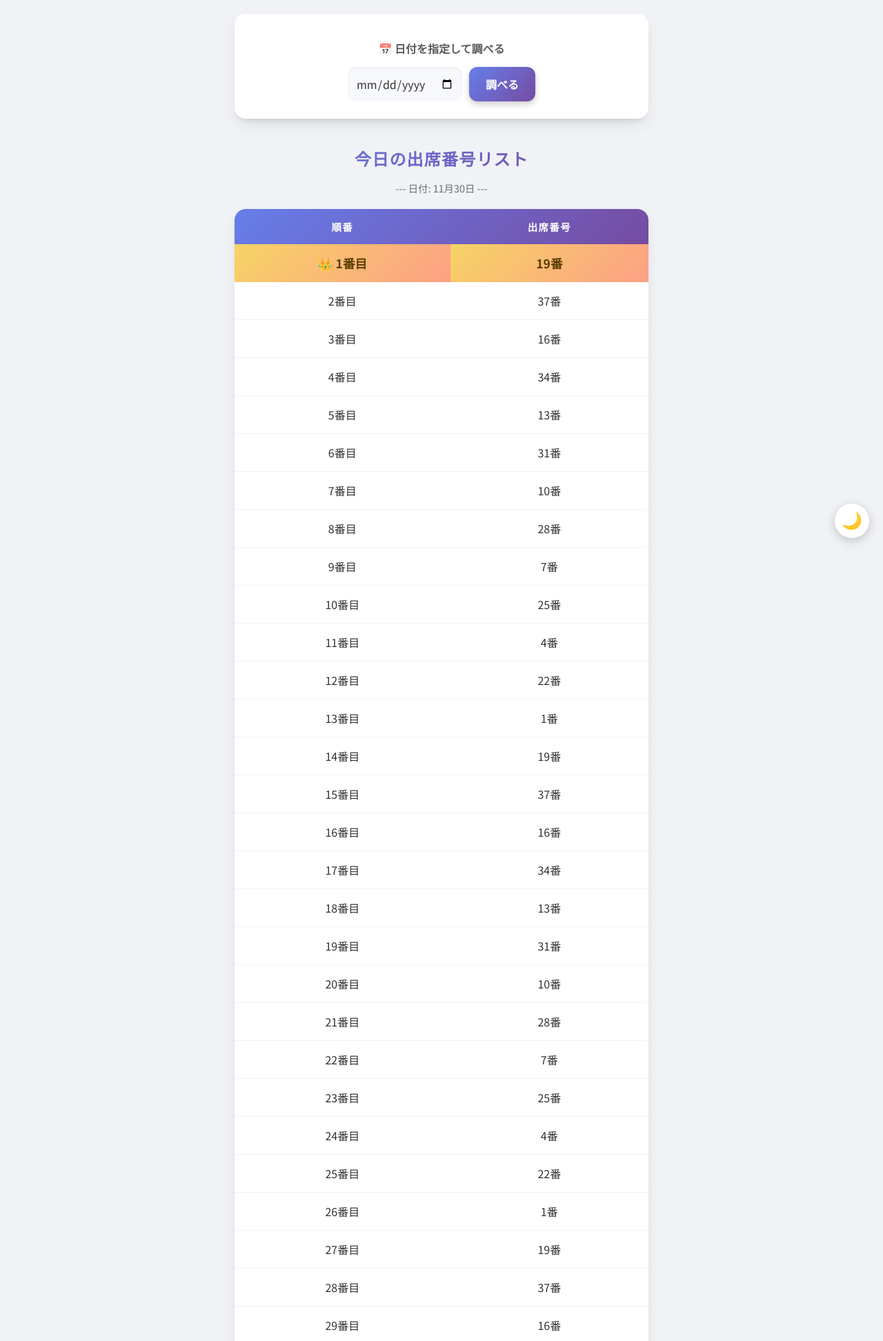
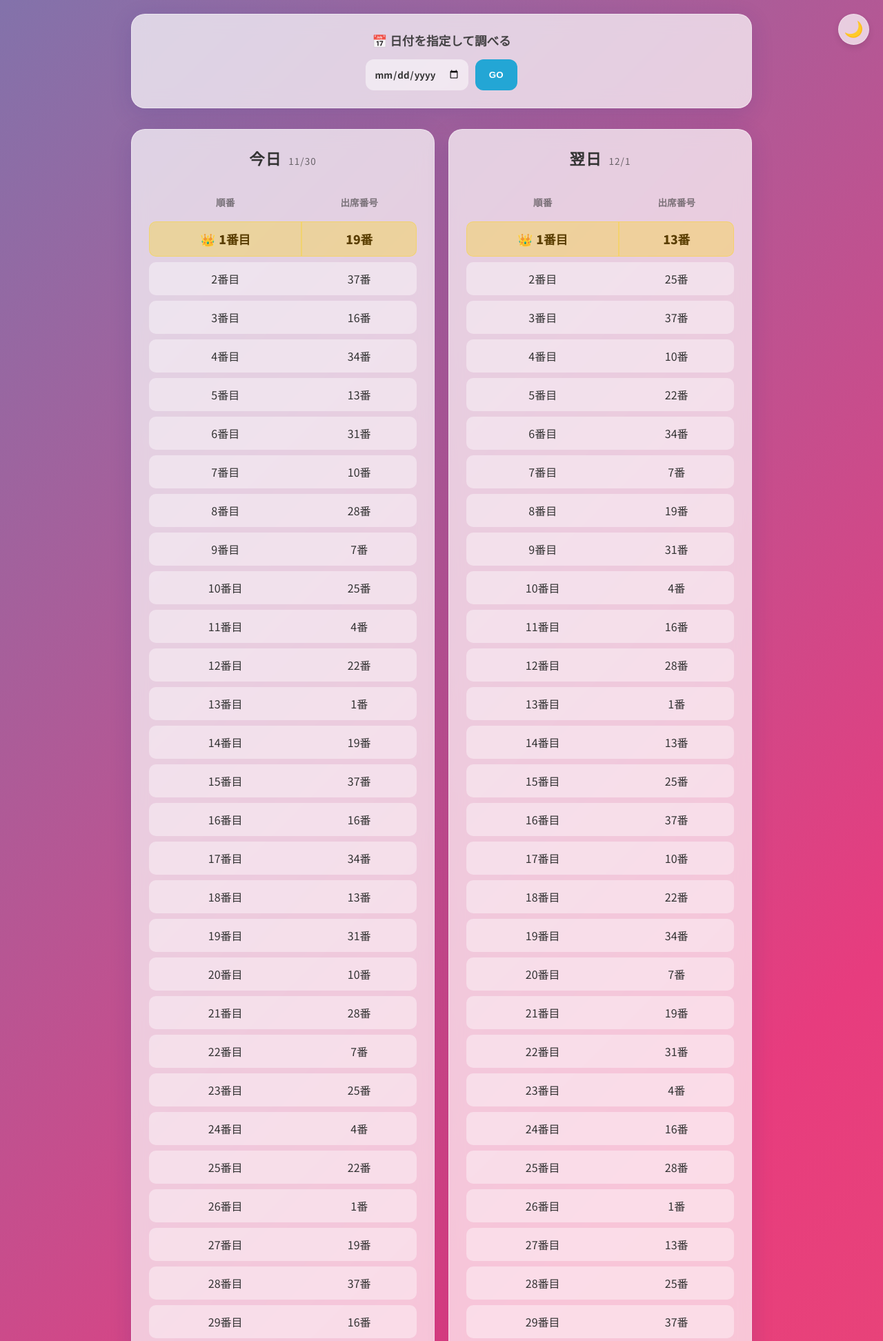
Before and after one commit to hansamubanana-wq/Su-gakukatou, a Flask app: page / in a window 1280 px wide. Shown: the top 1944 px of the page at 69% size. Run offline with Flask 3, Linux system fonts and the light colour scheme.

Commit message:
UI Update: Glassmorphism and Animated Background

```diff
--- a/static/style.css
+++ b/static/style.css
@@ -1,270 +1,268 @@
 /* ========================================= */
-/* 🎨 1. 色と変数の設定 (モダン配色)         */
+/* 🎨 1. 色と変数の設定 (グラスモーフィズム用) */
 /* ========================================= */
 :root {
     /* ライトモード */
-    --bg-color: #f0f2f5; /* 少し青みがかったライトグレー */
+    --bg-gradient: linear-gradient(-45deg, #ee7752, #e73c7e, #23a6d5, #23d5ab);
     --text-color: #333333;
-    --card-bg: #ffffff;
-    --accent-gradient: linear-gradient(135deg, #667eea 0%, #764ba2 100%); /* おしゃれな紫〜青 */
-    --accent-color: #667eea;
-    --border-radius: 16px;
-    --shadow-soft: 0 10px 25px -5px rgba(0, 0, 0, 0.1), 0 8px 10px -6px rgba(0, 0, 0, 0.1);
-    --shadow-inset: inset 0 2px 4px 0 rgba(0,0,0, 0.06);
-    --input-bg: #f7f9fc;
-    --gold-gradient: linear-gradient(135deg, #f6d365 0%, #fda085 100%); /* 1位用のゴールド */
-    --gold-text: #5a3e00;
+    /* ガラスの質感 */
+    --glass-bg: rgba(255, 255, 255, 0.7);
+    --glass-border: 1px solid rgba(255, 255, 255, 0.4);
+    --glass-shadow: 0 8px 32px 0 rgba(31, 38, 135, 0.15);
+
+    --accent-color: #23a6d5;
+    --highlight-bg: rgba(255, 215, 0, 0.3); /* ゴールドの透け感 */
+    --highlight-text: #5a3e00;
 }
 
 /* ダークモード */
 body.dark-mode {
-    --bg-color: #121212;
-    --text-color: #e0e0e0;
-    --card-bg: #1e1e1e;
-    --accent-gradient: linear-gradient(135deg, #4facfe 0%, #00f2fe 100%); /* ネオンブルー */
+    /* ダークモード用の背景（少し暗めのオーロラ） */
+    --bg-gradient: linear-gradient(-45deg, #1a1a2e, #16213e, #0f3460, #533483);
+    --text-color: #f0f0f0;
+    /* 黒ガラスの質感 */
+    --glass-bg: rgba(20, 20, 20, 0.75);
+    --glass-border: 1px solid rgba(255, 255, 255, 0.1);
+    --glass-shadow: 0 8px 32px 0 rgba(0, 0, 0, 0.5);
+
     --accent-color: #4facfe;
-    --shadow-soft: 0 10px 25px -5px rgba(0, 0, 0, 0.5);
-    --shadow-inset: inset 0 2px 4px 0 rgba(0,0,0, 0.5);
-    --input-bg: #2d2d2d;
-    --gold-gradient: linear-gradient(135deg, #b88746 0%, #fdf5a6 100%); /* ダークゴールド */
-    --gold-text: #3e2b00;
+    --highlight-bg: rgba(255, 215, 0, 0.2);
+    --highlight-text: #ffffff;
 }
 
 /* ========================================= */
-/* 📐 2. ベースレイアウト                    */
+/* 🌊 2. 背景アニメーション                  */
 /* ========================================= */
 body {
     font-family: 'Noto Sans JP', sans-serif;
-    background-color: var(--bg-color);
+    margin: 0;
+    padding: 20px;
+    min-height: 100vh;
     color: var(--text-color);
-    max-width: 600px; /* スマホで見やすい幅に調整 */
-    margin: 0 auto;
-    padding: 20px;
-    transition: background-color 0.3s ease;
-    -webkit-font-smoothing: antialiased; /* 文字を滑らかに */
+
+    /* 動くグラデーション背景 */
+    background: var(--bg-gradient);
+    background-size: 400% 400%;
+    animation: gradientBG 15s ease infinite;
+
+    -webkit-font-smoothing: antialiased;
 }
 
-/* カード共通スタイル（背景の白い箱） */
-.search-container,
-.search-result-area,
-table, /* テーブル自体をカードに見立てる */
-.copy-btn {
-    background-color: var(--card-bg);
-    border-radius: var(--border-radius);
-    box-shadow: var(--shadow-soft);
-    margin-bottom: 30px;
-    overflow: hidden; /* 角丸からはみ出さないように */
-    border: none; /* 枠線を消す */
+@keyframes gradientBG {
+    0% { background-position: 0% 50%; }
+    50% { background-position: 100% 50%; }
+    100% { background-position: 0% 50%; }
 }
 
-/* タイトルまわり */
-h1 {
-    font-size: 1.5em;
-    text-align: center;
-    margin: 40px 0 10px;
-    background: var(--accent-gradient);
-    -webkit-background-clip: text;
-    -webkit-text-fill-color: transparent; /* 文字だけグラデーション */
-    font-weight: 800;
-    letter-spacing: 0.05em;
-    border: none; /* 下線を削除 */
-}
-
-p.date {
-    text-align: center;
-    font-size: 0.9em;
-    color: var(--text-color);
-    opacity: 0.7;
-    margin-bottom: 20px;
-}
-
-hr {
-    display: none; /* 古い区切り線は削除 */
+/* コンテンツ幅の制限 */
+.app-wrapper {
+    max-width: 900px; /* PCでは少し広く */
+    margin: 0 auto;
 }
 
 /* ========================================= */
-/* 🔍 検索エリア                             */
+/* 🧊 3. グラスモーフィズム (ガラスのカード) */
 /* ========================================= */
+.glass-card {
+    background: var(--glass-bg);
+    backdrop-filter: blur(12px); /* すりガラス効果 */
+    -webkit-backdrop-filter: blur(12px);
+    border-radius: 20px;
+    border: var(--glass-border);
+    box-shadow: var(--glass-shadow);
+    padding: 25px;
+    margin-bottom: 30px;
+}
+
+/* PCレイアウト：横並び */
+@media (min-width: 768px) {
+    .main-grid {
+        display: grid;
+        grid-template-columns: 1fr 1fr; /* 2列 */
+        gap: 20px;
+    }
+    .glass-card {
+        margin-bottom: 0; /* グリッド内の余白はgapで調整 */
+    }
+    .search-container, .search-result-area {
+        margin-bottom: 30px;
+    }
+}
+
+/* ========================================= */
+/* 📝 4. 各要素のデザイン                    */
+/* ========================================= */
+
+/* タイトル */
+h1 {
+    font-size: 1.4em;
+    text-align: center;
+    margin: 0 0 20px 0;
+    color: var(--text-color);
+    font-weight: 900;
+    letter-spacing: 0.05em;
+    display: flex;
+    align-items: baseline;
+    justify-content: center;
+    gap: 10px;
+}
+
+.small-text {
+    font-size: 0.6em;
+    font-weight: normal;
+    opacity: 0.7;
+}
+
+/* 検索エリア */
 .search-container {
-    padding: 25px;
     text-align: center;
 }
-
 .search-container h2 {
-    font-size: 1em;
-    margin-bottom: 15px;
-    opacity: 0.8;
+    margin-top: 0;
+    font-size: 1.1em;
+    opacity: 0.9;
 }
-
 form {
     display: flex;
     gap: 10px;
     justify-content: center;
 }
-
 input[type="date"] {
     padding: 12px;
-    font-size: 1em;
+    border-radius: 12px;
     border: none;
-    border-radius: 12px;
-    background-color: var(--input-bg);
-    color: var(--text-color);
-    box-shadow: var(--shadow-inset);
+    background: rgba(255,255,255,0.5); /* 半透明 */
+    color: #333;
+    font-family: inherit;
+    font-weight: bold;
     outline: none;
-    font-family: inherit;
+}
+body.dark-mode input[type="date"] {
+    background: rgba(0,0,0,0.3);
+    color: white;
 }
 
 button {
-    padding: 12px 24px;
-    font-size: 1em;
-    background: var(--accent-gradient);
+    padding: 12px 20px;
+    background: var(--accent-color);
     color: white;
     border: none;
     border-radius: 12px;
+    font-weight: bold;
     cursor: pointer;
-    font-weight: bold;
-    transition: transform 0.2s, box-shadow 0.2s;
-    box-shadow: 0 4px 10px rgba(0,0,0,0.2);
+    transition: transform 0.1s;
+}
+button:active { transform: scale(0.95); }
+
+/* テーブル */
+table {
+    width: 100%;
+    border-collapse: separate;
+    border-spacing: 0 8px; /* 行の間隔を空ける */
+    margin-top: 10px;
 }
 
-button:active {
-    transform: scale(0.95);
+th {
+    padding: 10px;
+    font-size: 0.85em;
+    color: var(--text-color);
+    opacity: 0.6;
+    text-align: center;
+}
+
+td {
+    background: rgba(255,255,255,0.4); /* 行ごとの薄いガラス */
+    padding: 12px;
+    text-align: center;
+    font-weight: 500;
+}
+body.dark-mode td {
+    background: rgba(255,255,255,0.05);
+}
+
+/* 行の角丸処理 */
+tr td:first-child { border-radius: 10px 0 0 10px; }
+tr td:last-child { border-radius: 0 10px 10px 0; }
+
+/* 👑 1位のデザイン */
+tr.highlight td {
+    background: var(--highlight-bg);
+    color: var(--highlight-text);
+    font-weight: 900;
+    font-size: 1.1em;
+    position: relative;
+    border: 1px solid rgba(255, 215, 0, 0.3);
+}
+tr.highlight td:first-child::before {
+    content: "👑";
+    margin-right: 5px;
+}
+
+/* コピーボタン */
+.copy-btn {
+    display: block;
+    width: 100%;
+    margin-top: 20px;
+    padding: 12px;
+    background: rgba(255,255,255,0.1);
+    border: 1px solid var(--text-color);
+    color: var(--text-color);
+    border-radius: 30px; /* 丸ボタン */
+    font-weight: bold;
+    cursor: pointer;
+    transition: all 0.3s;
+}
+.copy-btn:hover {
+    background: var(--text-color);
+    color: var(--bg-color); /* 反転 */
+}
+.copy-btn.copied {
+    background: #4cd964;
+    border-color: #4cd964;
+    color: white;
+}
+
+/* テーマ切り替えボタン */
+.theme-switch-wrapper {
+    position: fixed;
+    top: 20px;
+    right: 20px;
+    z-index: 1000;
+}
+#theme-toggle {
+    background: var(--glass-bg);
+    backdrop-filter: blur(5px);
+    border: 1px solid rgba(255,255,255,0.3);
+    width: 45px;
+    height: 45px;
+    border-radius: 50%;
+    font-size: 1.4em;
+    box-shadow: 0 4px 10px rgba(0,0,0,0.1);
+    display: flex;
+    align-items: center;
+    justify-content: center;
+    padding: 0;
 }
 
 /* ========================================= */
-/* 📊 リスト（テーブル）デザイン             */
+/* ✨ アニメーション設定                     */
 /* ========================================= */
-table {
-    width: 100%;
-    border-collapse: collapse; /* 隙間をなくす */
-    margin-top: 0;
+@keyframes fadeInUp {
+    from { opacity: 0; transform: translateY(10px); }
+    to { opacity: 1; transform: translateY(0); }
 }
 
-thead {
-    background: var(--accent-gradient);
-    color: white;
-}
-
-th {
-    padding: 15px;
-    font-size: 0.9em;
-    letter-spacing: 0.1em;
-    background: transparent; /* グラデーションを活かす */
-    border: none;
-}
-
-td {
-    padding: 15px;
-    text-align: center;
-    border-bottom: 1px solid rgba(0,0,0,0.05); /* うっすらとした線 */
-}
-
-/* 最後の行の線は消す */
-tr:last-child td {
-    border-bottom: none;
-}
-
-/* 偶数行の色付けをやめて、スッキリさせる */
-tr:nth-child(even) td {
-    background-color: transparent;
-}
-
-/* 👑 1位のスペシャル演出 */
-tr.highlight td {
-    background: var(--gold-gradient);
-    color: var(--gold-text);
-    font-weight: bold;
-    border: none;
-    position: relative;
-    font-size: 1.1em; /* 少し大きく */
-}
-
-/* 1位の行の左端に王冠をつける（擬似要素） */
-tr.highlight td:first-child::before {
-    content: "👑 ";
-}
-
-/* ========================================= */
-/* 📋 コピーボタン                           */
-/* ========================================= */
-.copy-btn {
-    display: block;
-    width: 100%;
-    margin-top: -20px; /* テーブルとくっつける */
-    margin-bottom: 50px;
-    padding: 15px;
-    background: var(--card-bg);
-    color: var(--accent-color);
-    font-weight: bold;
-    border-top: 1px solid rgba(0,0,0,0.05);
-    border-radius: 0 0 16px 16px; /* 下側だけ丸く */
-    box-shadow: var(--shadow-soft);
-    cursor: pointer;
-    transition: background-color 0.2s;
-    text-align: center;
-}
-
-.copy-btn:hover {
-    background-color: var(--input-bg);
-}
-
-.copy-btn.copied {
-    background: #4cd964; /* 成功時の緑 */
-    color: white;
-}
-
-/* ========================================= */
-/* 🌙 テーマ切り替えボタン                   */
-/* ========================================= */
-.theme-switch-wrapper {
-    position: fixed; /* 画面右下に固定 */
-    bottom: 20px;
-    right: 20px;
-    z-index: 100;
-}
-
-#theme-toggle {
-    background: var(--card-bg);
-    color: var(--text-color);
-    border: none;
-    width: 50px;
-    height: 50px;
-    border-radius: 50%;
-    font-size: 1.5em;
-    cursor: pointer;
-    box-shadow: 0 4px 15px rgba(0,0,0,0.2);
-    display: flex;
-    align-items: center;
-    justify-content: center;
-    transition: transform 0.3s;
-}
-
-#theme-toggle:hover {
-    transform: rotate(15deg) scale(1.1);
-}
-
-/* ========================================= */
-/* ✨ アニメーション                         */
-/* ========================================= */
-@keyframes slideUpFade {
-    from {
-        opacity: 0;
-        transform: translateY(15px) scale(0.98);
-    }
-    to {
-        opacity: 1;
-        transform: translateY(0) scale(1);
-    }
+.glass-card {
+    animation: fadeInUp 0.6s ease-out forwards;
 }
 
 tbody tr {
     opacity: 0;
-    animation: slideUpFade 0.4s cubic-bezier(0.2, 0.8, 0.2, 1) forwards;
+    animation: fadeInUp 0.4s ease-out forwards;
 }
 
-/* 順番に表示させる遅延設定 */
-tbody tr:nth-child(1)  { animation-delay: 0.05s; }
-tbody tr:nth-child(2)  { animation-delay: 0.08s; }
-tbody tr:nth-child(3)  { animation-delay: 0.11s; }
-/* ... (40まで書くと長いので省略、CSSの仕組み上これだけでも十分綺麗に見えます) ... */
-tbody tr:nth-child(n+4) { animation-delay: 0.15s; } /* 4番目以降はまとめて */
+/* 順番に表示 */
+tbody tr:nth-child(1) { animation-delay: 0.1s; }
+tbody tr:nth-child(2) { animation-delay: 0.15s; }
+tbody tr:nth-child(3) { animation-delay: 0.2s; }
+tbody tr:nth-child(n+4) { animation-delay: 0.25s; }
--- a/templates/index.html
+++ b/templates/index.html
@@ -6,7 +6,7 @@
     <title>出席番号リストツール</title>
 
     <link rel="manifest" href="{{ url_for('static', filename='manifest.json') }}">
-    <meta name="theme-color" content="#007bff">
+    <meta name="theme-color" content="#667eea">
 
     <meta name="apple-mobile-web-app-capable" content="yes">
     <meta name="apple-mobile-web-app-status-bar-style" content="black-translucent">
@@ -23,7 +23,7 @@
 
     <link rel="preconnect" href="https://fonts.googleapis.com">
     <link rel="preconnect" href="https://fonts.gstatic.com" crossorigin>
-    <link href="https://fonts.googleapis.com/css2?family=Noto+Sans+JP:wght@400;700&display=swap" rel="stylesheet">
+    <link href="https://fonts.googleapis.com/css2?family=Noto+Sans+JP:wght@400;700;900&display=swap" rel="stylesheet">
 
     <link rel="icon" href="{{ url_for('static', filename='favicon.png') }}" type="image/png">
 
@@ -35,17 +35,19 @@
         <button id="theme-toggle">🌙</button>
     </div>
 
-    <div class="search-container">
+    <div class="app-wrapper">
+
+        <div class="search-container glass-card">
             <h2>📅 日付を指定して調べる</h2>
             <form method="POST">
                 <input type="date" name="target_date" required>
-            <button type="submit">調べる</button>
+                <button type="submit">GO</button>
             </form>
         </div>
 
         {% if search_result %}
-    <div class="search-result-area">
-        <h1>{{ search_result.month }}月{{ search_result.day }}日のリスト</h1>
+        <div class="search-result-area glass-card">
+            <h1>{{ search_result.month }}月{{ search_result.day }}日 <span class="small-text">のリスト</span></h1>
             <table id="searchTable">
                 <thead>
                     <tr><th>順番</th><th>出席番号</th></tr>
@@ -59,13 +61,13 @@
                 </tbody>
             </table>
             <button class="copy-btn" data-target="searchTable">リストをコピー</button>
-        <hr class="section-spacer">
         </div>
         {% endif %}
 
-    <h1>今日の出席番号リスト</h1>
-    <p class="date">--- 日付: {{ today.month }}月{{ today.day }}日 ---</p>
+        <div class="main-grid">
 
+            <section class="glass-card">
+                <h1>今日 <span class="small-text">{{ today.month }}/{{ today.day }}</span></h1>
                 <table id="todayTable">
                     <thead><tr><th>順番</th><th>出席番号</th></tr></thead>
                     <tbody>
@@ -74,11 +76,11 @@
                     {% endfor %}
                     </tbody>
                 </table>
-    <button class="copy-btn" data-target="todayTable">リストをコピー</button>
+                <button class="copy-btn" data-target="todayTable">コピー</button>
+            </section>
 
-    <h1 class="section-spacer">翌日の出席番号リスト</h1>
-    <p class="date">--- 日付: {{ tomorrow.month }}月{{ tomorrow.day }}日 ---</p>
-
+            <section class="glass-card">
+                <h1>翌日 <span class="small-text">{{ tomorrow.month }}/{{ tomorrow.day }}</span></h1>
                 <table id="tomorrowTable">
                     <thead><tr><th>順番</th><th>出席番号</th></tr></thead>
                     <tbody>
@@ -87,11 +89,15 @@
                     {% endfor %}
                     </tbody>
                 </table>
-    <button class="copy-btn" data-target="tomorrowTable">リストをコピー</button>
+                <button class="copy-btn" data-target="tomorrowTable">コピー</button>
+            </section>
+
+        </div>
+    </div>
 
     <script>
         document.addEventListener('DOMContentLoaded', () => {
-            // --- コピー機能 ---
+            // コピー機能
             const copyButtons = document.querySelectorAll('.copy-btn');
             copyButtons.forEach(button => {
                 button.addEventListener('click', () => {
@@ -106,32 +112,30 @@
                         copyText += `${order} ${number}\n`;
                     });
                     navigator.clipboard.writeText(copyText).then(() => {
-                        button.textContent = 'コピーしました！🎉';
+                        const originalText = button.textContent;
+                        button.textContent = 'OK! ✨';
                         button.classList.add('copied');
                         setTimeout(() => {
-                            button.textContent = 'リストをコピー';
+                            button.textContent = originalText;
                             button.classList.remove('copied');
-                        }, 3000);
+                        }, 2000);
                     }).catch(err => {
                         console.error('コピー失敗:', err);
-                        button.textContent = 'コピー失敗...';
+                        button.textContent = 'Error';
                     });
                 });
             });
 
-            // --- ダークモード切り替え機能 ---
+            // ダークモード切り替え
             const toggleButton = document.getElementById('theme-toggle');
             const body = document.body;
-
             const currentTheme = localStorage.getItem('theme');
             if (currentTheme === 'dark') {
                 body.classList.add('dark-mode');
                 toggleButton.textContent = '☀️';
             }
-
             toggleButton.addEventListener('click', () => {
                 body.classList.toggle('dark-mode');
-
                 if (body.classList.contains('dark-mode')) {
                     toggleButton.textContent = '☀️';
                     localStorage.setItem('theme', 'dark');
```
Lines whose indentation alone changed are shown as unchanged.
